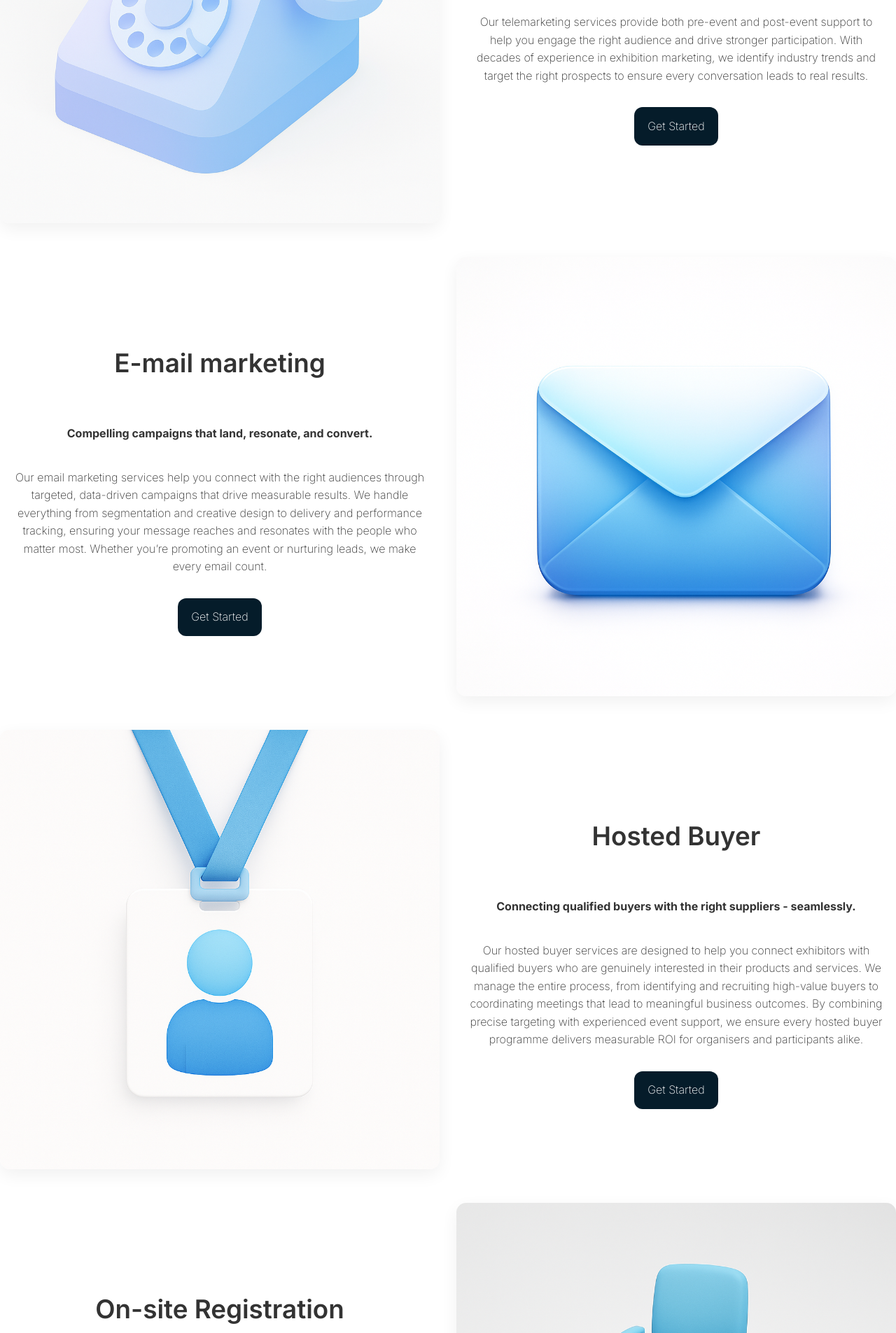
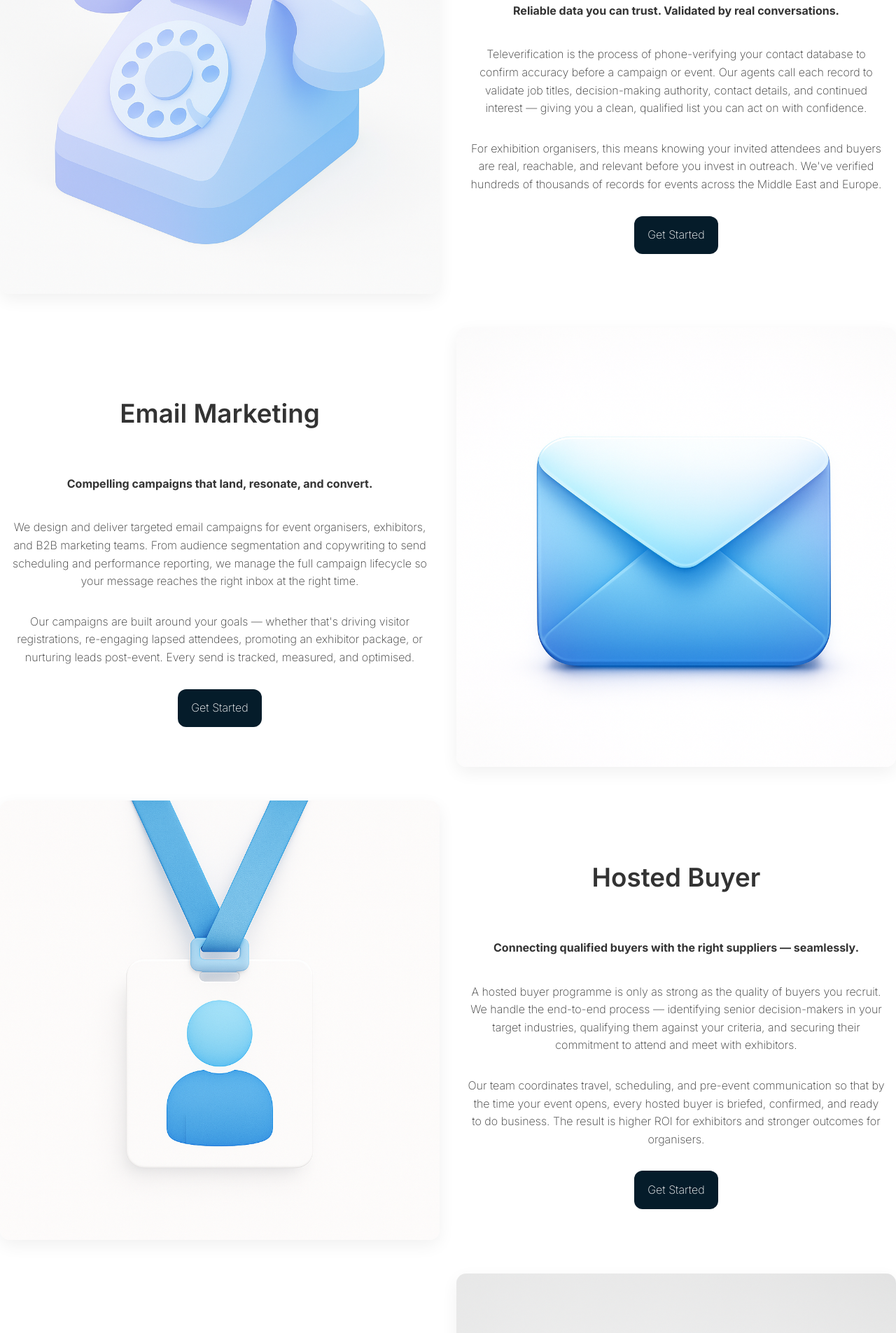
Before and after one commit to Kavlings/pj-website, an Astro site: page /services in a window 1280 px wide. Shown: the part 1618-3523 px from the top of the page at 70% size. Built offline with nearby package versions, Linux system fonts and the light colour scheme; Astro itself is replaced by a stand-in of ours.

Commit message:
Expand service descriptions with keyword-rich, exhibition-specific content

```diff
--- a/src/pages/services.astro
+++ b/src/pages/services.astro
@@ -11,123 +11,85 @@ import CTA from "../components/CTA.astro";
         <div class="hero-overlay">
             <h1> Services. </h1>
         </div>
-
     </section>
-
 
     <section class="services-intro">
         <h2> What we do. </h2>
-        <p> With over 11 years of experience, we help sales and marketing teams build stronger pipelines and achieve their revenue and performance goals.
-        </p>
+        <p>With over 11 years of experience, we help sales and marketing teams build stronger pipelines and achieve their revenue and performance goals.</p>
         <p>We support your sales and marketing teams with services that include sales development, B2B telemarketing, market research, and data management. Whether you need a fully outsourced solution or support in specific areas, our programmes are tailored to your goals and built to drive measurable growth.</p>
     </section>
-
 
     <div class="service-list">
 
         <section class="service-split">
             <div class="service-image">
-            <img src="/images/database.jpg" alt="Exhibitor enablement"/>
+                <img src="/images/database.jpg" alt="B2B data enrichment for exhibition marketing"/>
             </div>
-
             <div class="text">
                 <h3>Data Enrichment</h3>
                 <h4>Turn raw data into actionable insights</h4>
-            <p>Our B2B data enrichment services enhance your existing databases with accurate, up-to-date information so your marketing team can better target and convert the right prospects.
-                We turn basic data into valuable, insight-driven assets that fuel growth and offer a cost-effective alternative to buying new lists.</p>
+                <p>Outdated or incomplete contact data wastes your team's time and budget. Our B2B data enrichment service appends, cleanses, and validates your existing database — adding missing job titles, company information, direct contact details, and industry classifications so your campaigns reach the right people every time.</p>
+                <p>We work with exhibition organisers, associations, and corporate marketing teams across the Middle East to transform basic lists into high-performing assets. A cost-effective alternative to buying new data, and far more accurate than working with what you have.</p>
                 <a href="/contact" class="service-button">Get Started</a>
             </div>
-
-
-
         </section>
 
         <section class="service-split">
             <div class="service-image">
-            <img src="/images/telephone.png" alt="Exhibitor enablement"/>
+                <img src="/images/telephone.png" alt="Televerification service for event and exhibition databases"/>
             </div>
             <div class="text">
                 <h3>Televerification</h3>
                 <h4>Reliable data you can trust. Validated by real conversations.</h4>
-            <p>Our telemarketing services provide both pre-event and post-event support to help you engage the right audience and drive stronger participation. With decades of experience in exhibition marketing, we identify industry trends and target the right prospects to ensure every conversation leads to real results.</p>
+                <p>Televerification is the process of phone-verifying your contact database to confirm accuracy before a campaign or event. Our agents call each record to validate job titles, decision-making authority, contact details, and continued interest — giving you a clean, qualified list you can act on with confidence.</p>
+                <p>For exhibition organisers, this means knowing your invited attendees and buyers are real, reachable, and relevant before you invest in outreach. We've verified hundreds of thousands of records for events across the Middle East and Europe.</p>
                 <a href="/contact" class="service-button">Get Started</a>
             </div>
-
-
-
         </section>
 
         <section class="service-split">
             <div class="service-image">
-            <img src="/images/email.png" alt="Exhibitor enablement"/>
+                <img src="/images/email.png" alt="Email marketing campaigns for exhibitions and events"/>
             </div>
             <div class="text">
-            <h3>E-mail marketing</h3>
+                <h3>Email Marketing</h3>
                 <h4>Compelling campaigns that land, resonate, and convert.</h4>
-            <p>Our email marketing services help you connect with the right audiences through targeted, data-driven campaigns that drive measurable results. We handle everything from segmentation and creative design to delivery and performance tracking, ensuring your message reaches and resonates with the people who matter most.
-                Whether you’re promoting an event or nurturing leads, we make every email count.</p>
-                <a href="/contact" class="service-button">Get Started</a>
-            <!-- <ul>
-                <li>Strategy and copywriting tailored to your audience</li>
-                <li>Responsive templates optimised for all devices</li>
-                <li>Performance tracking with insights to boost engagement</li>
-            </ul> -->
-        </div>
-
-    </section>
-    <!-- <section class="service-split">
-        <div class="service-image">
-            <img src="/images/telephone.png" alt="Exhibitor enablement"/>
-    </div>
-        <div class="text">
-            <h3> Telemarketing </h3>
-            <p>Engage prospects directly and drive meaningful conversations.</p>
-            <ul>
-                <li>Skilled agents representing your event with professionalism</li>
-                <li>Flexible campaigns for lead generation, follow-ups, or nurturing</li>
-                <li>Real-time reporting to refine strategy and measure results</li>
-            </ul>
-        </div>
-    </section>  -->
-
-    <section class="service-split">
-
-        <div class="service-image">
-            <img src="/images/hosted.png" alt="Exhibitor enablement"/>
-    </div>
-
-        <div class="text">
-            <h3> Hosted Buyer </h3>
-            <h4> Connecting qualified buyers with the right suppliers - seamlessly.</h4>
-            <p>Our hosted buyer services are designed to help you connect exhibitors with qualified buyers who are genuinely interested in their products and services. We manage the entire process, from identifying and recruiting high-value buyers to coordinating meetings that lead to meaningful business outcomes.
-                By combining precise targeting with experienced event support, we ensure every hosted buyer programme delivers measurable ROI for organisers and participants alike.</p>
+                <p>We design and deliver targeted email campaigns for event organisers, exhibitors, and B2B marketing teams. From audience segmentation and copywriting to send scheduling and performance reporting, we manage the full campaign lifecycle so your message reaches the right inbox at the right time.</p>
+                <p>Our campaigns are built around your goals — whether that's driving visitor registrations, re-engaging lapsed attendees, promoting an exhibitor package, or nurturing leads post-event. Every send is tracked, measured, and optimised.</p>
                 <a href="/contact" class="service-button">Get Started</a>
             </div>
-
-
         </section>
 
         <section class="service-split">
-
             <div class="service-image">
-            <img src="/images/registration.png" alt="Exhibitor enablement"/>
+                <img src="/images/hosted.png" alt="Hosted buyer programme management for trade shows"/>
             </div>
             <div class="text">
-            <h3> On-site Registration </h3>
-            <h4> Fast, friction-free check-ins that set the tone for your event.</h4>
-            <p>Our on-site registration services ensure a smooth, professional start to your event. We manage attendee check-ins with fast, efficient systems that reduce queues and create a positive first impression.
-                From badge printing and attendee management to trained staff and real-time tracking, we make the registration experience seamless for both organisers and guests while delivering accurate post-event data for your reports.</p>
+                <h3>Hosted Buyer</h3>
+                <h4>Connecting qualified buyers with the right suppliers — seamlessly.</h4>
+                <p>A hosted buyer programme is only as strong as the quality of buyers you recruit. We handle the end-to-end process — identifying senior decision-makers in your target industries, qualifying them against your criteria, and securing their commitment to attend and meet with exhibitors.</p>
+                <p>Our team coordinates travel, scheduling, and pre-event communication so that by the time your event opens, every hosted buyer is briefed, confirmed, and ready to do business. The result is higher ROI for exhibitors and stronger outcomes for organisers.</p>
                 <a href="/contact" class="service-button">Get Started</a>
             </div>
+        </section>
 
-
+        <section class="service-split">
+            <div class="service-image">
+                <img src="/images/registration.png" alt="On-site event registration and badge printing"/>
+            </div>
+            <div class="text">
+                <h3>On-site Registration</h3>
+                <h4>Fast, friction-free check-ins that set the tone for your event.</h4>
+                <p>First impressions matter. Our on-site registration team manages attendee check-in with fast, professional systems that eliminate queues and start your event on the right note. We provide trained staff, badge printing, and real-time attendee tracking so you always know who's in the room.</p>
+                <p>Post-event, you receive clean attendance data and reports that feed directly into your follow-up campaigns and ROI calculations — giving you the full picture from registration through to conversion.</p>
+                <a href="/contact" class="service-button">Get Started</a>
+            </div>
         </section>
 
     </div>
     <CTA />
 
     <Footer slot="footer" />
-
 
 </Layout>
 
@@ -216,7 +178,6 @@ import CTA from "../components/CTA.astro";
         box-shadow: 0 8px 24px rgba(0,0,0,0.06);
     }
 
-
     .cta {
         width: min(85%, 900px);
         margin-inline: auto;
@@ -245,8 +206,8 @@ import CTA from "../components/CTA.astro";
         list-style: none;
         margin: 0;
         padding: 0;
+    }
 
-    }
     .service-button {
         display: inline-block;
         color: #fff;
@@ -283,7 +244,5 @@ import CTA from "../components/CTA.astro";
         .service-list > .service-split:nth-child(even) .service-image {
             justify-self: center;
         }
-
     }
-
 </style>
```
Lines whose indentation alone changed are shown as unchanged.
